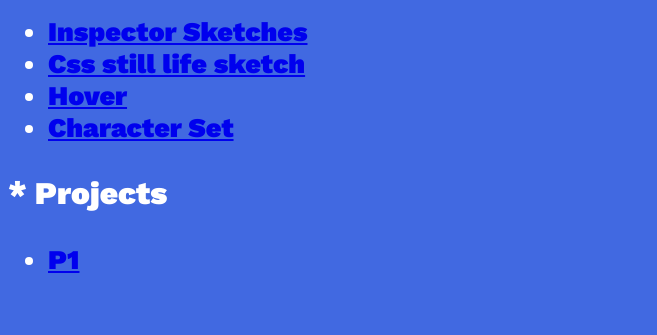
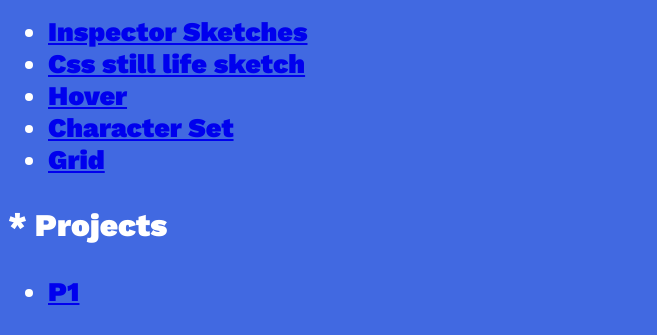
Before and after one commit to Chayoung-Son/Interactive-1, a plain HTML site: page index.html in a window 1280 px wide. Shown: the part 618-953 px from the top of the page, without its empty margins (0-657 px from the left). Before the commit the page ends 921 px from the top, so only its background shows below. Drawn offline with Linux system fonts and the light colour scheme; files whose address does not match are found by name; a web font is replaced by a local one.

Commit message:
Update index.html

```diff
--- a/index.html
+++ b/index.html
@@ -40,6 +40,7 @@
         <li><a href="flower.html">Css still life sketch</a></li>
         <li><a href="hover.html">Hover</a></li>
         <li><a href="cha.html">Character Set</a></li>
+        <li><a href="grid.html">Grid</a></li>
       </ul>
 
     </div>
```
